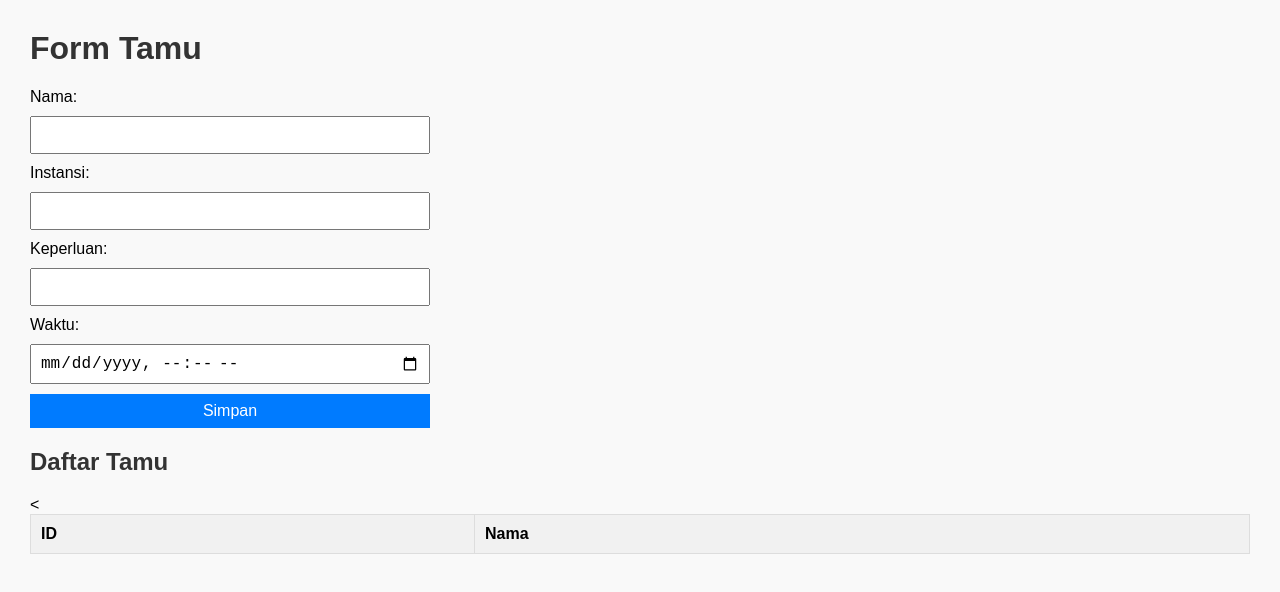
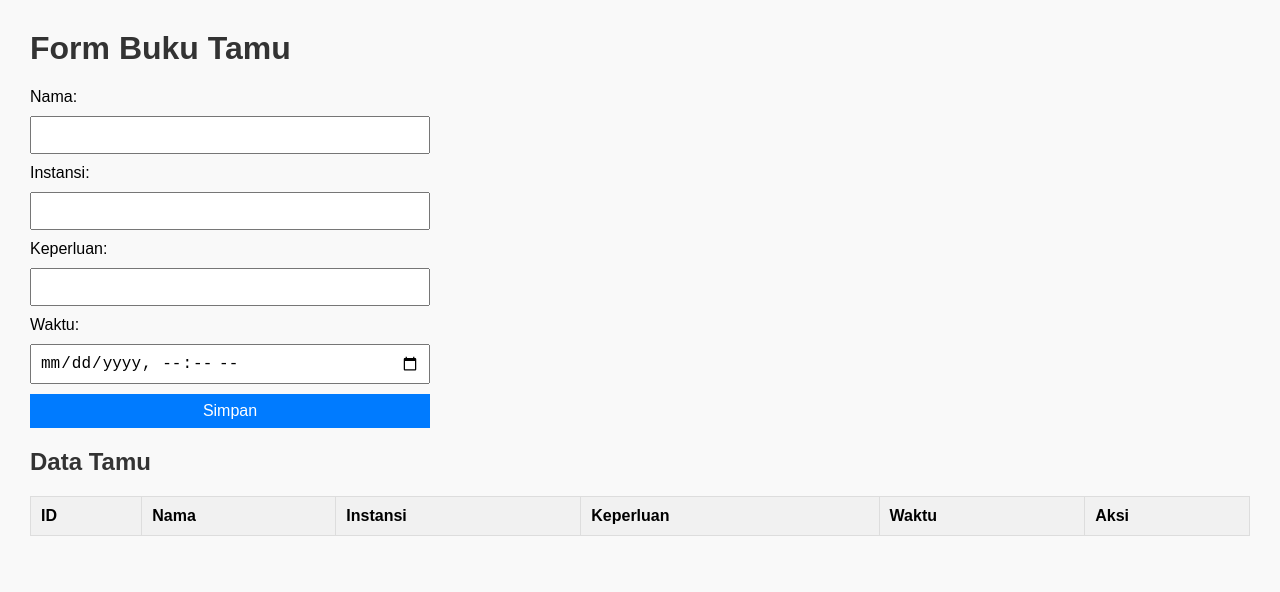
Before and after one commit to ArifRafi07/profile-4, a plain HTML site: page index.html in a window 1280 px wide. Drawn offline with Linux system fonts and the light colour scheme; no server answers.

Commit message:
Update index.html

```diff
--- a/index.html
+++ b/index.html
@@ -1,30 +1,47 @@
 <!DOCTYPE html>
 <html lang="id">
 <head>
-  <meta charset="UTF-8" />
-  <meta name="viewport" content="width=device-width, initial-scale=1.0" />
-  <title>Data Tamu</title>
-  <link rel="stylesheet" href="style.css" />
+  <meta charset="UTF-8">
+  <meta name="viewport" content="width=device-width, initial-scale=1.0">
+  <title>Form Buku Tamu</title>
+  <link rel="stylesheet" href="style.css">
 </head>
 <body>
-  <h1>Form Tamu</h1>
+  <h1>Form Buku Tamu</h1>
+
   <form id="formData">
     <input type="hidden" id="ID" />
-    <label>Nama:</label>
-    <input type="text" id="NAMA" required />
-    <label>Instansi:</label>
-    <input type="text" id="INSTANSI" required />
-    <label>Keperluan:</label>
-    <input type="text" id="KEPERLUAN" required />
-    <label>Waktu:</label>
-    <input type="datetime-local" id="WAKTU" required />
+
+    <label for="NAMA">Nama:</label>
+    <input type="text" id="NAMA" required>
+
+    <label for="INSTANSI">Instansi:</label>
+    <input type="text" id="INSTANSI" required>
+
+    <label for="KEPERLUAN">Keperluan:</label>
+    <input type="text" id="KEPERLUAN" required>
+
+    <label for="WAKTU">Waktu:</label>
+    <input type="datetime-local" id="WAKTU" required>
+
     <button type="submit">Simpan</button>
   </form>
 
-  <h2>Daftar Tamu</h2>
+  <h2>Data Tamu</h2>
   <table>
     <thead>
       <tr>
         <th>ID</th>
         <th>Nama</th>
-        <
+        <th>Instansi</th>
+        <th>Keperluan</th>
+        <th>Waktu</th>
+        <th>Aksi</th>
+      </tr>
+    </thead>
+    <tbody id="dataBody"></tbody>
+  </table>
+
+  <script src="script.js"></script>
+</body>
+</html>
```
